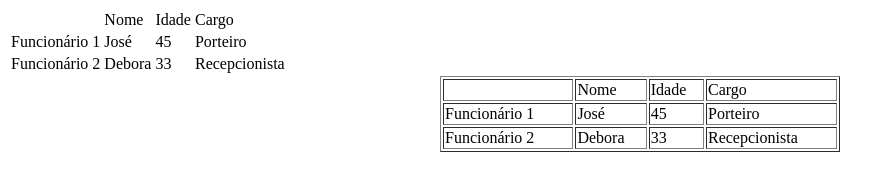
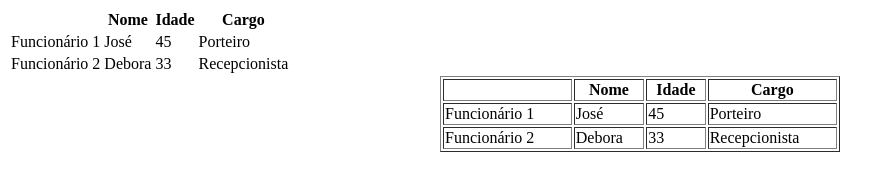
Before and after one commit to fernandoamerico/cursos-html-css-js, a plain HTML site: page Cursos/HTML/Conceitos-Basicos/04-Divisoes-e-Tabelas.html in a window 1280 px wide. Shown: the whole page, without its empty margins (0-892 px from the left). Drawn offline with Linux system fonts and the light colour scheme.

Commit message:
novas funcionalidades

```diff
--- a/Cursos/HTML/Conceitos-Basicos/04-Divisoes-e-Tabelas.html
+++ b/Cursos/HTML/Conceitos-Basicos/04-Divisoes-e-Tabelas.html
@@ -13,13 +13,18 @@
 
 
         <!-- TABELAS -->
-        <table> <!-- Para criar uma tabela em html usa-se a tag <table></table> onde <table> é o corpo geral da tabela, <tr></tr> são as linha e <td></td> são as colunas. Você pode especificar quantas colunas haverá dentro de uma linha apenas colocando a quantidade de <td> de acordo com a quantidade de colunas que você deseja e para criar uma nova linha apenas crie uma nova <tr> -->
+        <table> <!-- Para criar uma tabela em html usa-se a tag <table></table> que representa a tabela como um todo, <tr></tr> são as linha e <td></td> são as colunas. Você pode especificar quantas colunas haverá dentro de uma linha apenas colocando a quantidade de <td> de acordo com a quantidade de colunas que você deseja e para criar uma nova linha apenas crie uma nova <tr> -->
 
-            <th><!-- Para criar um cabeçalho na sua tabela, você pode usar a tag <th></th>-->
-                <td> Nome</td> <!-- Coluna A -->
-                <td> Idade</td> <!-- Coluna B -->
-                <td> Cargo</td> <!-- Coluna C -->
-            </th>
+        <thead>
+            <tr>
+                <th></th>
+                <th> Nome</th> <!-- Para criar um cabeçalho na sua tabela, você pode usar a tag <th></th>--> <!-- Coluna A -->
+                <th> Idade</th> <!-- Coluna B -->
+                <th> Cargo</th> <!-- Coluna C -->
+            </tr>
+        </thead> <!-- Não esqueça de fechar sua <thead> -->
+
+        <tbody> <!-- Depois do fechamento da tag <thead> você deve abrir aquele que seria o corpo da tabela usando a tag <tbody></tbody> -->
 
             <tr><!-- Linha 1 -->
                 <td>Funcionário 1</td> <!-- Essa primeira coluna normalmente fica o objeto principal que irá receber os atributos das proximas colunas. Depende muito do estilo de tabela que você deseja montar. -->
@@ -40,6 +45,8 @@
 
             </tr><!-- Não esqueça de fechar sua linha -->
 
+        </tbody>
+
         </table> <!-- Não esqueça de fechar sua tabela -->
 
         <!-- Para customizar uma tabela, você pode usar alguns atributos ou usar CSS, mas como nesse projeto não iremos usar CSS ainda, então vamos usar alguns atributos para modificar nossa tabela e customiza-la um pouco. -->
@@ -47,11 +54,17 @@
         <table border="1" width="400" align="center">
             <!-- Observe que usando o atributo "border" definimos um valor de largura da borda de nossa tabela, que no nosso caso foi de 1 pixel, depois configuramos a largura de nossa tabela como um todo com o atributo "width" que foi de 400 pixel e por fim centralizado a tabela no meio da pagina usando o atributo "align". -->
 
-            <th><!-- Para criar um cabeçalho na sua tabela, você pode usar a tag <th></th>-->
-                <td> Nome</td> <!-- Coluna A -->
-                <td> Idade</td> <!-- Coluna B -->
-                <td> Cargo</td> <!-- Coluna C -->
-            </th>
+            <thead><!-- Para criar um cabeçalho na sua tabela, você usa a tag <thead> e dentro da tag <tr> você coloca <th></th> no lugar de <td> -->
+                <tr>
+                    <th></th>
+                    <th> Nome</th>  <!-- Coluna A -->
+                    <th> Idade</th> <!-- Coluna B -->
+                    <th> Cargo</th> <!-- Coluna C -->
+                </tr>
+            </thead>
+
+
+            <tbody>
 
                 <tr><!-- Linha 1 -->
                     <td>Funcionário 1</td> <!-- Essa primeira coluna normalmente fica o objeto principal que irá receber os atributos das proximas colunas. Depende muito do estilo de tabela que você deseja montar. -->
@@ -71,6 +84,8 @@
                     <td>Recepcionista</td> <!-- Coluna C -->
 
                 </tr><!-- Não esqueça de fechar sua linha -->
+            </tbody>
+
 
         </table>
     </body>
```
Lines whose indentation alone changed are shown as unchanged.
